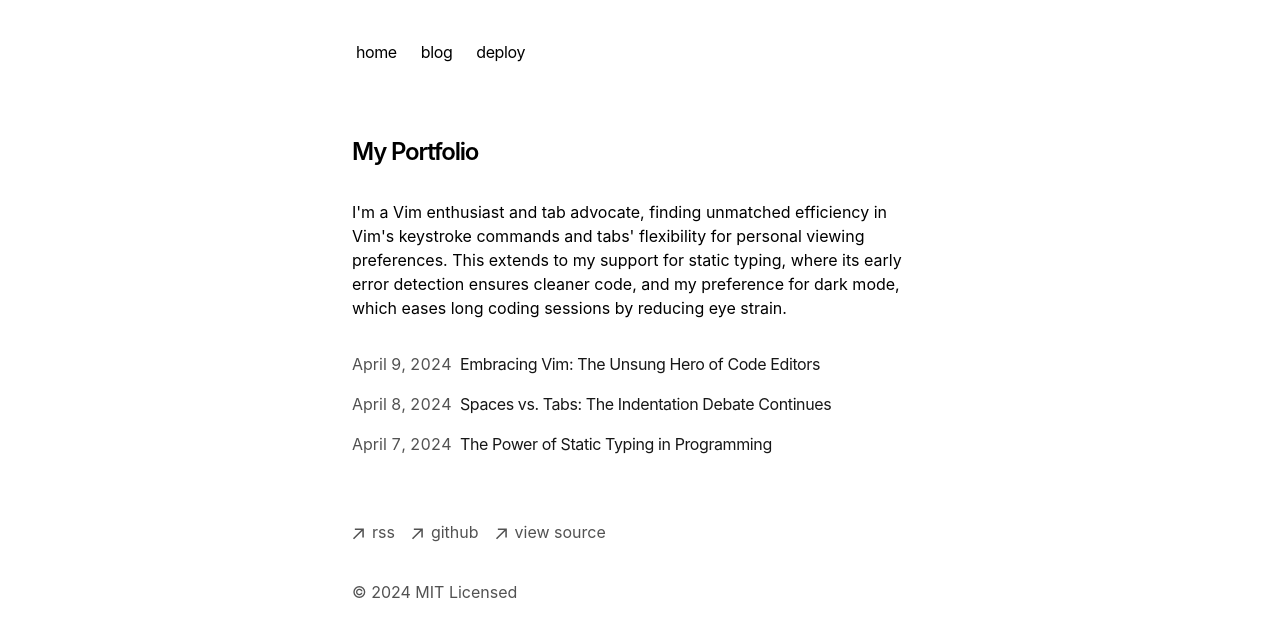
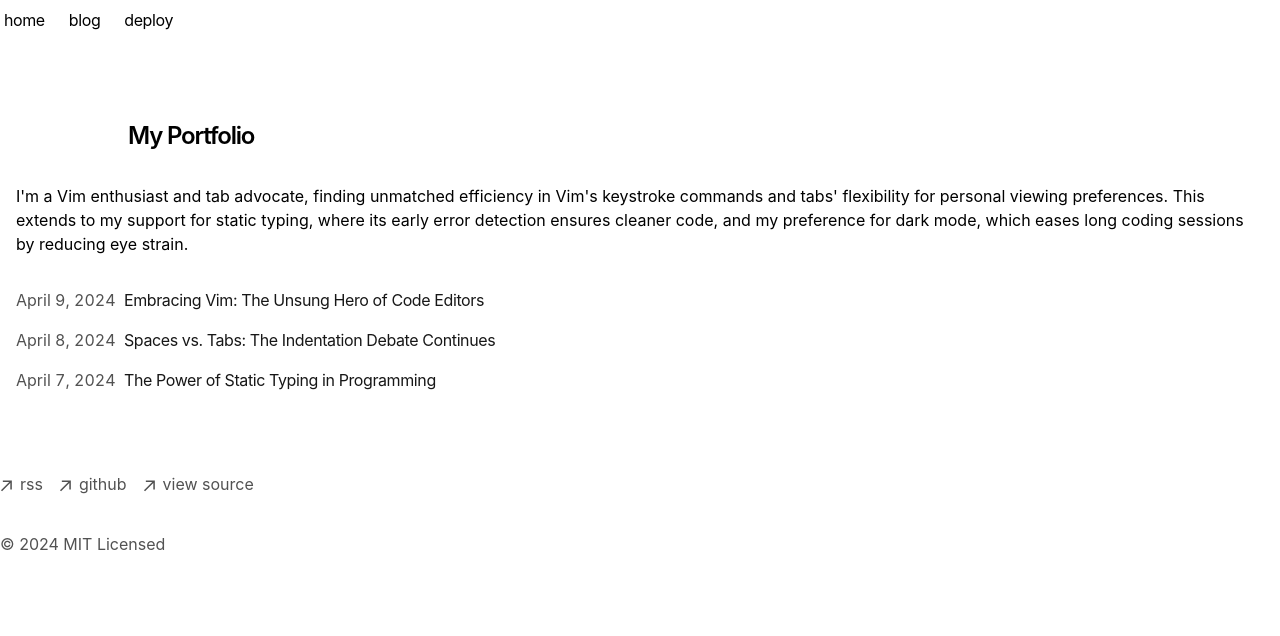
Before and after one commit to dabaz-official/dabaz.me, a Next.js app: page / in a window 1280 px wide. Shown: the top 636 px of the page. Built offline with nearby package versions, Linux system fonts and the light colour scheme.

Commit message:
update styles

```diff
--- a/app/layout.tsx
+++ b/app/layout.tsx
@@ -1,7 +1,5 @@
 import './global.css'
 import type { Metadata } from 'next'
-import { GeistSans } from 'geist/font/sans'
-import { GeistMono } from 'geist/font/mono'
 import { Navbar } from './components/nav'
 import { Analytics } from '@vercel/analytics/react'
 import { SpeedInsights } from '@vercel/speed-insights/next'
@@ -45,16 +43,9 @@ export default function RootLayout({
   children: React.ReactNode
 }) {
   return (
-    <html
-      lang="en"
-      className={cx(
-        'text-black bg-white dark:text-white dark:bg-black',
-        GeistSans.variable,
-        GeistMono.variable
-      )}
-    >
-      <body className="antialiased max-w-xl mx-4 mt-8 lg:mx-auto">
-        <main className="flex-auto min-w-0 mt-6 flex flex-col px-2 md:px-0">
+    <html lang="en">
+      <body className="antialiased mx-auto">
+        <main className="flex-auto min-w-0 flex flex-col px-0">
           <Navbar />
           {children}
           <Footer />
--- a/app/page.tsx
+++ b/app/page.tsx
@@ -2,8 +2,8 @@ import { BlogPosts } from 'app/components/posts'
 
 export default function Page() {
   return (
-    <section>
-      <h1 className="mb-8 text-2xl font-semibold tracking-tighter">
+    <section className="p-4">
+      <h1 className="mb-8 text-2xl font-semibold tracking-tighter mx-auto max-w-5xl">
         My Portfolio
       </h1>
       <p className="mb-4">
```
